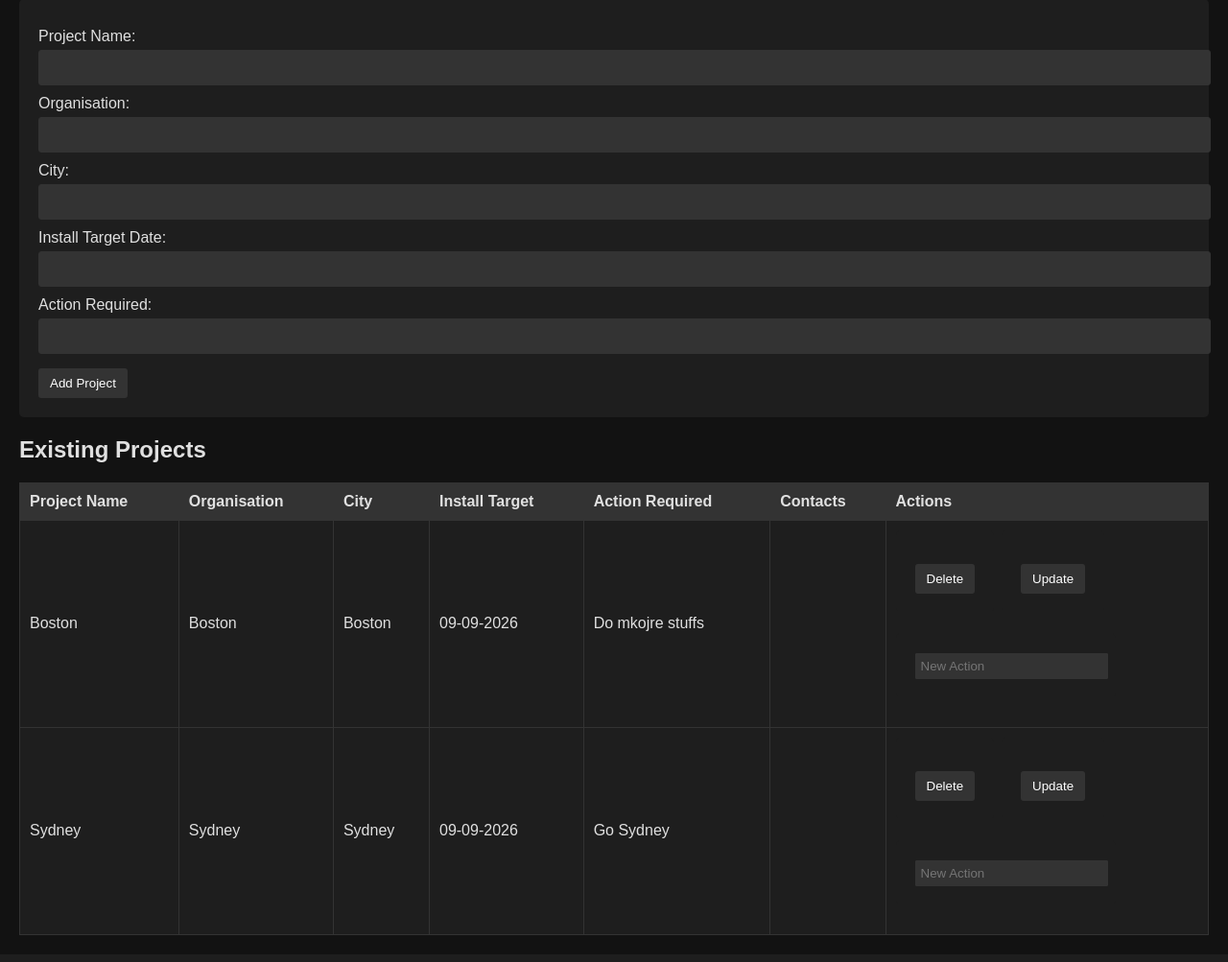
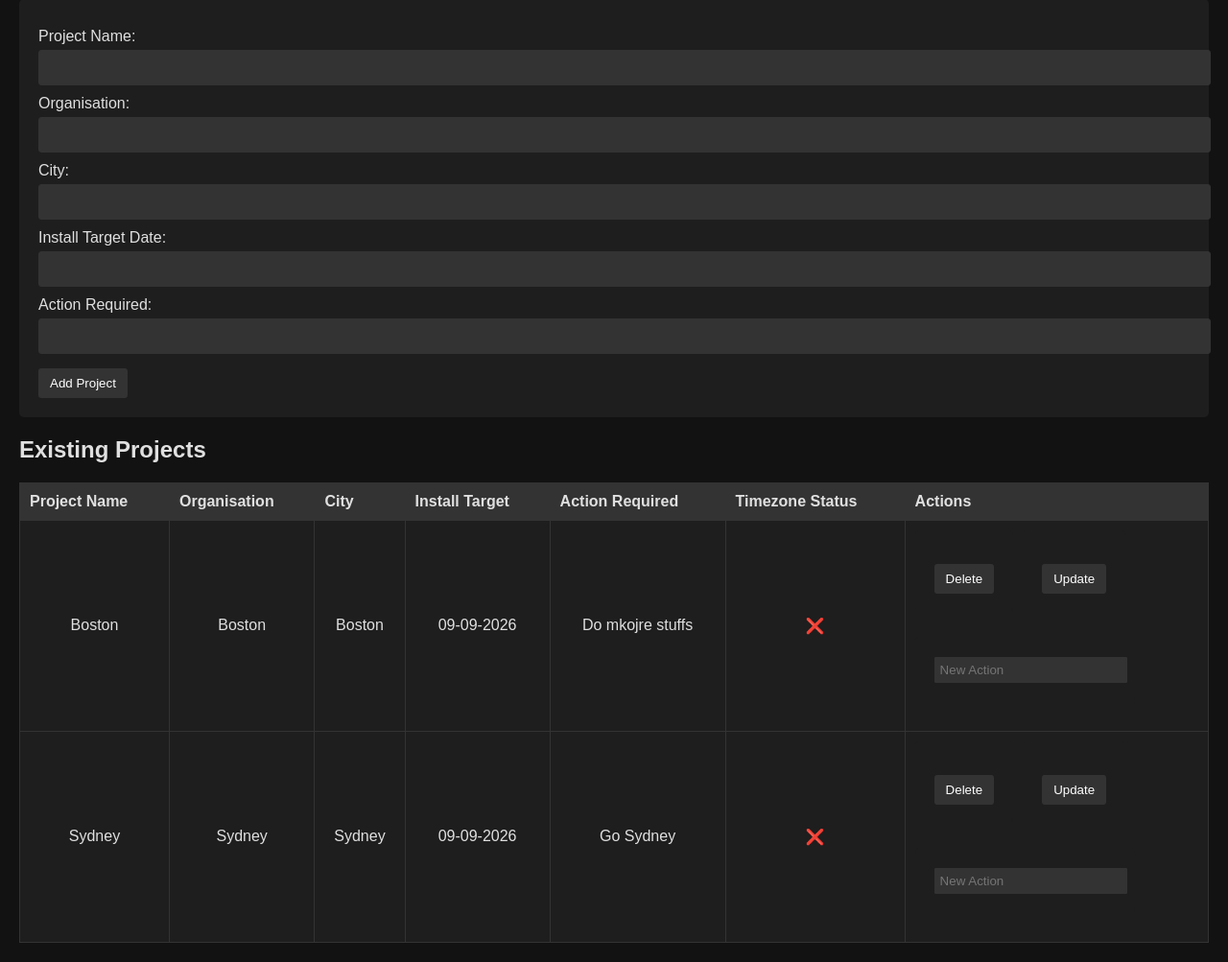
Before and after one commit to gabrielpesquivel/MercuryLeads, a Flask app: page /projects in a window 1280 px wide. Shown: the part 171-1174 px from the top of the page at 96% size. Before the commit the page ends 1146 px from the top, so only its background shows below. Run offline with Flask 3, Linux system fonts and the light colour scheme; the visitor is signed in with stand-in values (Sample User, id 1).

Commit message:
Implement timezone indicator feature

```diff
--- a/Main/app.py
+++ b/Main/app.py
@@ -26,6 +26,8 @@ app.config['MAIL_USERNAME'] = os.getenv('EMAIL_USER')
 app.config['MAIL_PASSWORD'] = os.getenv('EMAIL_PASS')
 app.config['VALID_USERNAME'] = os.getenv('VALID_USERNAME')
 app.config['VALID_PASSWORD'] = os.getenv('VALID_PASSWORD')
+
+TIMEZONE_API = os.getenv('TIMEZONE_API')
 
 db = SQLAlchemy(app)
 mail = Mail(app)
@@ -155,7 +157,7 @@ def projects():
             return redirect(url_for('projects'))
 
     all_projects = Project.query.all()
-    return render_template('projects.html', projects=all_projects)
+    return render_template('projects.html', projects=all_projects, timezone_api=TIMEZONE_API)
 
 @app.route('/map')
 @login_required  # Ensure only logged-in users can access
--- a/Main/templates/projects.html
+++ b/Main/templates/projects.html
@@ -27,7 +27,7 @@
       <th>City</th>
       <th>Install Target</th>
       <th>Action Required</th>
-      <th>Contacts</th>
+      <th>Timezone Status</th>
       <th>Actions</th>
     </tr>
     {% for project in projects %}
@@ -38,28 +38,22 @@
         <td>{{ project.install_target if project.install_target else "N/A" }}</td>
         <td>{{ project.action_required if project.action_required else "N/A" }}</td>
         <td>
-          {% for contact in project.contacts %}
-            {{ contact.first_name }} {{ contact.last_name }} ({{ contact.email }})<br>
-          {% endfor %}
+          <div class="timezone-box" id="timezone-{{ loop.index }}">Loading...</div>
         </td>
         <td>
           <div class="action-container">
-            <!-- Delete and Update Buttons Inline -->
             <div class="actions">
-              <!-- Delete Button -->
               <form action="{{ url_for('delete_project', project_id=project.id) }}" method="post">
                 <button type="submit" onclick="return confirm('Are you sure you want to delete this project?');">
                   Delete
                 </button>
               </form>
 
-              <!-- Update Button -->
               <form action="{{ url_for('update_project', project_id=project.id) }}" method="post">
                 <button type="submit">Update</button>
               </form>
             </div>
 
-            <!-- Text Box for New Action (Appears Beneath) -->
             <form action="{{ url_for('update_project', project_id=project.id) }}" method="post">
               <input type="text" name="new_action" placeholder="New Action" required>
             </form>
@@ -69,4 +63,89 @@
     {% endfor %}
   </table>
 
+  <script>
+    const googleApiKey = "{{ timezone_api }}"; // 🔹 Replace with your actual Google API Key
+
+    async function getTimezone(city, elementId) {
+        try {
+            // 🔹 Get city coordinates using Nominatim API
+            const response = await fetch(`https://nominatim.openstreetmap.org/search?format=json&q=${city}`);
+            const data = await response.json();
+
+            if (data.length > 0) {
+                const lat = data[0].lat;
+                const lon = data[0].lon;
+                const timestamp = Math.floor(Date.now() / 1000); // 🔹 Get current timestamp
+
+                // 🔹 Fetch the timezone using Google Time Zone API
+                const timeResponse = await fetch(`https://maps.googleapis.com/maps/api/timezone/json?location=${lat},${lon}&timestamp=${timestamp}&key=${googleApiKey}`);
+                const timeData = await timeResponse.json();
+
+                if (timeData && timeData.timeZoneId) {
+                    const timezone = timeData.timeZoneId; // 🔹 Example: "Australia/Sydney"
+
+                    // 🔹 Fetch current time in the timezone
+                    const localTime = new Date(Date.now() + (timeData.rawOffset + timeData.dstOffset) * 1000);
+                    const currentHour = localTime.getUTCHours();
+
+                    console.log(`Current time in ${city} (${timezone}):`, localTime);
+
+                    // 🔹 Check if it's within working hours (9 AM - 5 PM)
+                    const box = document.getElementById(elementId);
+                    if (currentHour >= 9 && currentHour < 17) {
+                        box.innerHTML = "✅";
+                        box.style.backgroundColor = "#28a745"; // Green
+                        box.style.color = "white";
+                    } else {
+                        box.innerHTML = "❌";
+                        box.style.backgroundColor = "#dc3545"; // Red
+                        box.style.color = "white";
+                    }
+                } else {
+                    console.error("Timezone not found for", city);
+                }
+            }
+        } catch (error) {
+            console.error("Error fetching timezone:", error);
+            document.getElementById(elementId).innerHTML = "❌";
+        }
+    }
+
+    // 🔹 Run this function for each project when the page loads
+    document.addEventListener("DOMContentLoaded", function () {
+        {% for project in projects %}
+            if ("{{ project.city }}") {
+                getTimezone("{{ project.city }}", "timezone-{{ loop.index }}");
+            }
+        {% endfor %}
+    });
+  </script>
+
+
+  <style>
+    /* Timezone box styling */
+    .timezone-box {
+      padding: 5px 10px;
+      font-weight: bold;
+      text-align: center;
+      border-radius: 5px;
+      width: 50px;
+      display: inline-block;
+    }
+
+    /* Center the timezone column */
+    td {
+      text-align: center;
+      vertical-align: middle;
+    }
+
+    /* Styling for actions container */
+    .actions {
+      display: flex;
+      align-items: center;
+      gap: 10px;
+      margin-bottom: 5px;
+    }
+  </style>
+
 {% endblock %}
```
Also changed, not shown: instance/contacts.db.
